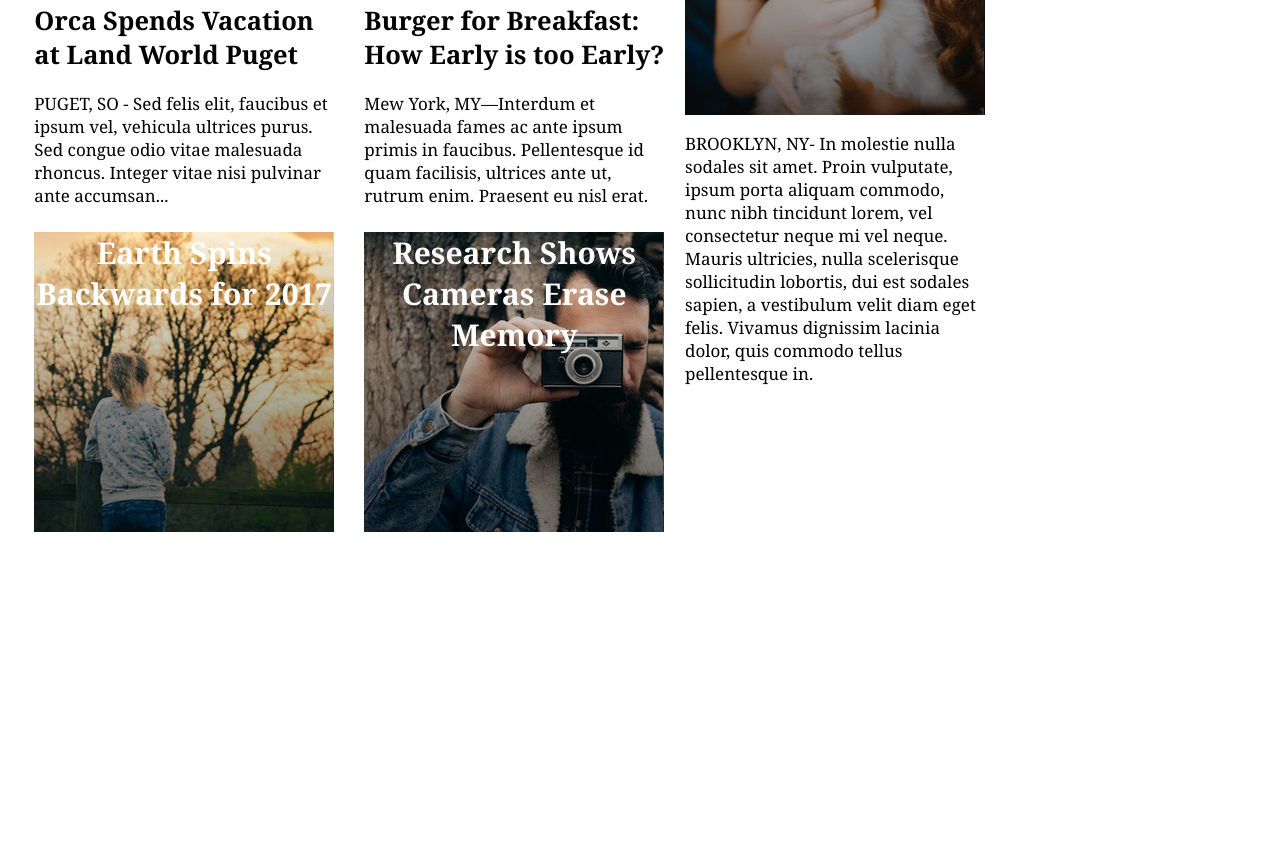
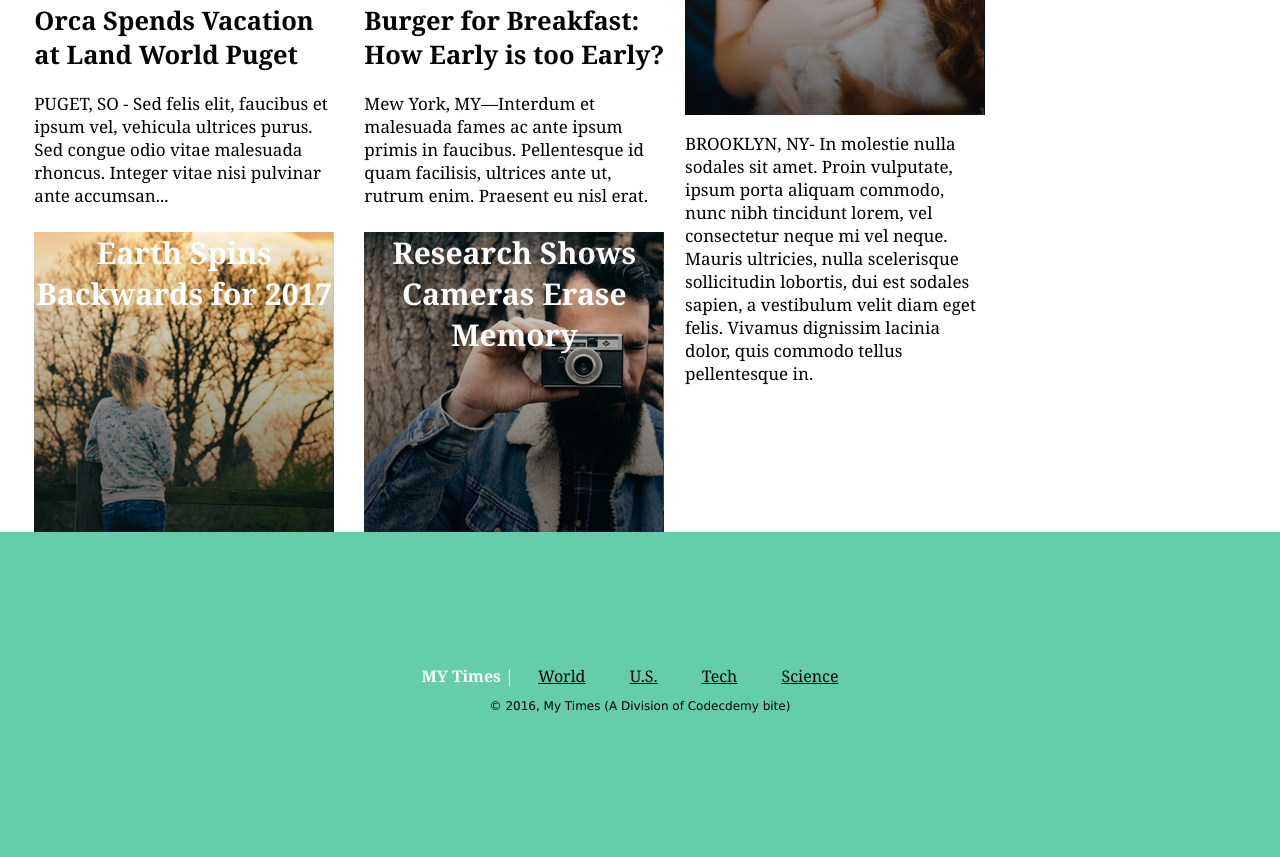
Before and after one commit to timothyfranklinpowers/My-Times, a plain HTML site: page index.html in a window 1280 px wide. Shown: the part 625-1482 px from the top of the page. Before the commit the page ends 1157 px from the top, so only its background shows below. Drawn offline with Linux system fonts and the light colour scheme.

Commit message:
rough draft done

```diff
--- a/Resources/style.css
+++ b/Resources/style.css
@@ -16,7 +16,7 @@ header{
 header .logo{
   color: MediumAquamarine;
 }
-header a{
+a{
   color: black;
 }
 .logo{
@@ -111,3 +111,24 @@ nav span{
   font-size: 16px;
   font-weight: bold;
 }
+footer{
+  background-color: MediumAquamarine;
+  margin: auto;
+  font-family: Verdana;
+  font-size: 12px;
+  display: flex;
+  align-items: center;
+  justify-content: center;
+  flex-direction: column;
+  height: 325px;
+}
+#timesfooter{
+  font-family: Georgia;
+  font-size: 16px;
+  font-weight: bold;
+  color: white;
+}
+footer a{
+  padding: 20px;
+  font-weight: normal;
+}
--- a/index.html
+++ b/index.html
@@ -89,5 +89,16 @@
       </div>
     </div>
   </main>
+  <footer>
+    <span id="timesfooter">MY Times   |
+      <a href="#">World</a>
+      <a href="#">U.S.</a>
+      <a href="#">Tech</a>
+      <a href="#">Science</a>
+    </span>
+    <p>
+      &copy; 2016, My Times (A Division of Codecdemy bite)
+    </p>
+  </footer>
 </body>
 </html>
```
